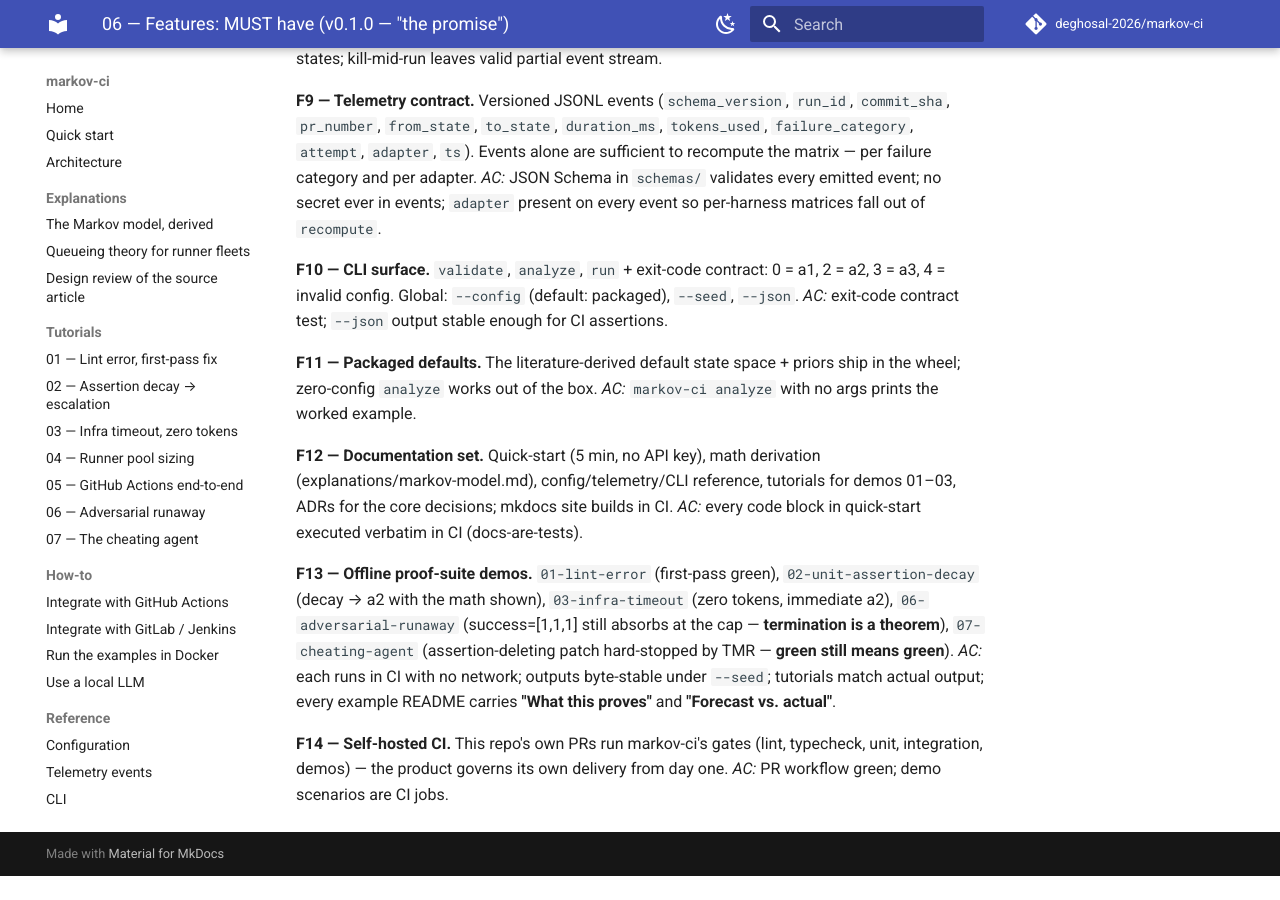
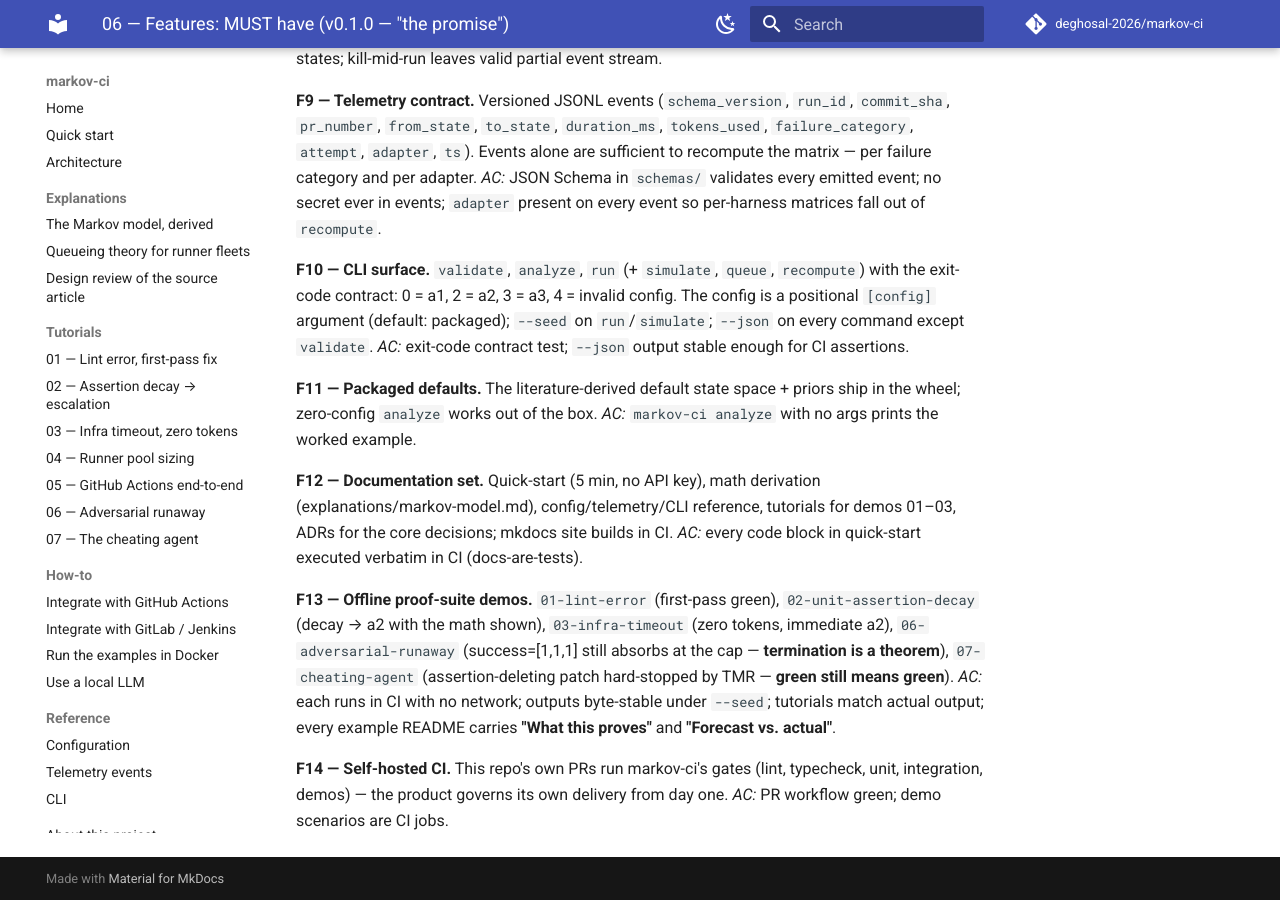
Before and after one commit to deghosal-2026/markov-ci, an MkDocs documentation site: the page built from docs/prd/06-features-must.md, in a window 1280 px wide and 900 px high, scrolled down 2291 px. Built offline with MkDocs 1.6.1 and Material for MkDocs 9.7.7, drawn with Linux system fonts in a browser that asks for light colours; comment, search, counter and statistics services are not loaded; before the commit the page ends 3167 px from its top, so only the background shows below that.

Commit message:
docs: PRD F10 acceptance matches the shipped CLI (positional config, per-command seed/json)

```diff
--- a/docs/prd/06-features-must.md
+++ b/docs/prd/06-features-must.md
@@ -82,9 +82,10 @@ the matrix — per failure category and per adapter.
 *AC:* JSON Schema in `schemas/` validates every emitted event; no secret ever in events;
 `adapter` present on every event so per-harness matrices fall out of `recompute`.
 
-**F10 — CLI surface.** `validate`, `analyze`, `run` + exit-code contract:
-0 = a1, 2 = a2, 3 = a3, 4 = invalid config. Global: `--config` (default: packaged),
-`--seed`, `--json`.
+**F10 — CLI surface.** `validate`, `analyze`, `run` (+ `simulate`, `queue`, `recompute`)
+with the exit-code contract: 0 = a1, 2 = a2, 3 = a3, 4 = invalid config. The config is a
+positional `[config]` argument (default: packaged); `--seed` on `run`/`simulate`;
+`--json` on every command except `validate`.
 *AC:* exit-code contract test; `--json` output stable enough for CI assertions.
 
 **F11 — Packaged defaults.** The literature-derived default state space + priors ship in
```
